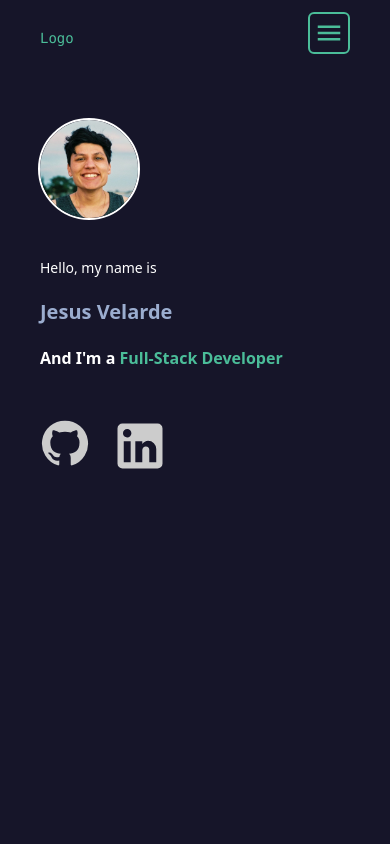
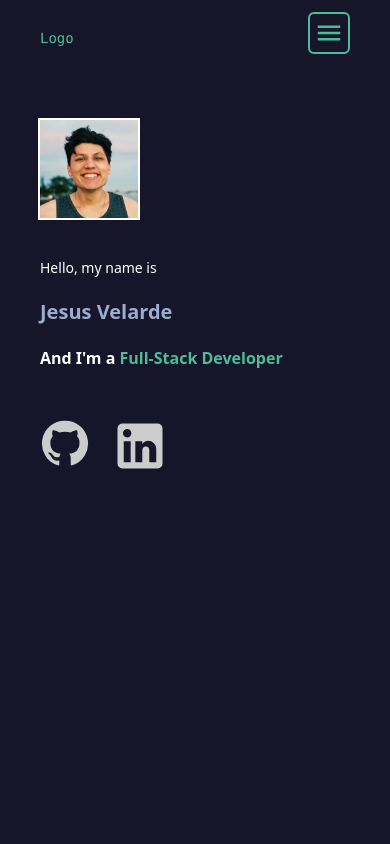
Before and after one commit to heyyysus/dev-portfolio, a Next.js app: page / in a window 390 px wide. Shown: the top 844 px of the page. Built offline with nearby package versions, Linux system fonts and the light colour scheme.

Commit message:
guess this is fine

```diff
--- a/src/app/_components/landingSection.tsx
+++ b/src/app/_components/landingSection.tsx
@@ -40,7 +40,7 @@ export const LandingSection: FC<LandingSectionProps> =  ({}) => {
 
           </div>
           <div className='flex flex-col justify-center content-center animate-fadeInSlow mb-10'>
-            <div className='rounded-full border-[none] outline outline-2 overflow-hidden w-[25vw] transform-[translateZ(0)]'>
+            <div className='md:rounded-full border-[none] outline md:outline-4 outline-2 overflow-hidden w-[25vw]'>
               <ResponsiveImage src='/images/linkedin.jpeg' alt="" />
             </div>
           </div>
```
